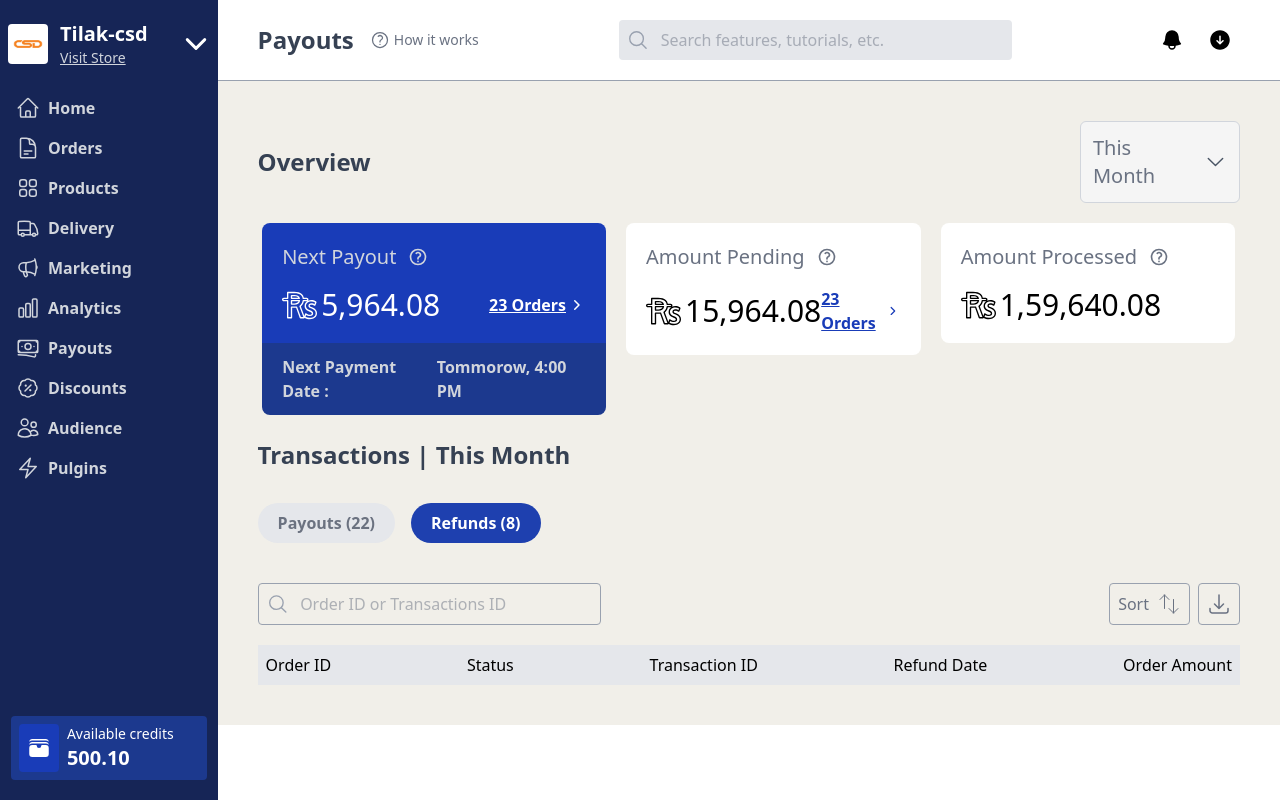
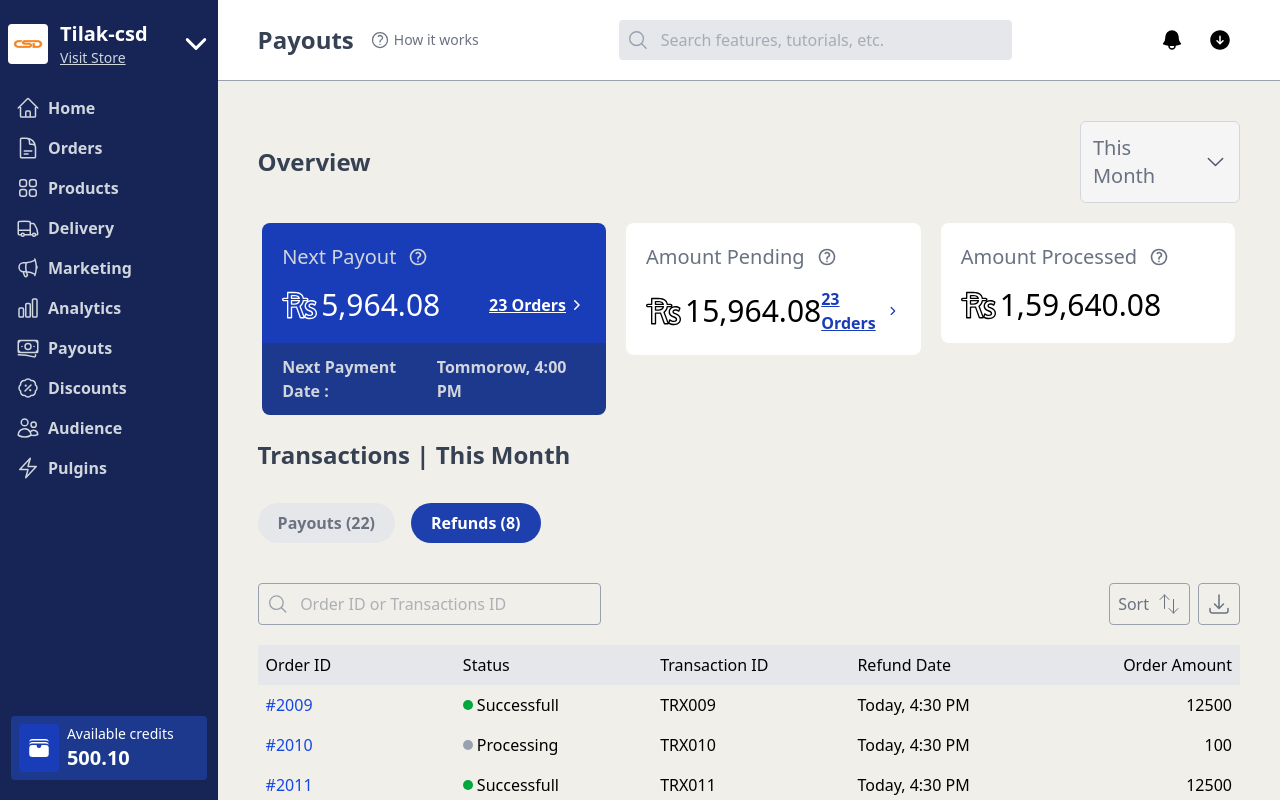
Before and after one commit to Tilak-csd/Dashboard-Clone, a React (Vite) app: page / in a window 1280 px wide. Shown: the top 800 px of the page. Built offline with nearby package versions, Linux system fonts and the light colour scheme.

Commit message:
finally compeleted the transaction history

```diff
--- a/src/components/Transactions.jsx
+++ b/src/components/Transactions.jsx
@@ -1,21 +1,44 @@
 import React from 'react'
-import {transaction} from '../store/data.js'
+import { transaction } from '../store/data.js'
+import { useRecoilState } from 'recoil'
+import { StatusAtom } from '../store/atoms/main.js'
 
 export default function Transactions() {
+  // const [color, setColor] = useRecoilState(StatusAtom)
   console.log(transaction);
-    const heading = ["Order ID", "Status", "Transaction ID", "Refund Date", "Order Amount"]
+  const heading = ["Order ID", "Status", "Transaction ID", "Refund Date", "Order Amount"]
 
   return (
     <div>
-        <div id="heading"
-        className='flex justify-between items-center py-2 px-2 bg-gray-200 mt-5'
+      <div className="grid grid-cols-5 gap-5 py-2 px-2 bg-gray-200 mt-5">
+        {heading.map((title, idx) => (
+          <div key={idx}
+          className={idx === heading.length - 1 ? "justify-self-end" : ""}
+          >{title}</div>
+        ))}
+      </div>
+
+      {transaction.map((details, idx)=> (
+        <div
+          key={idx}
+          className="grid grid-cols-5 gap-5 py-2 px-2"
         >
-          {heading.map((title, idx)=>{
-            return <div key={idx}>
-              {title}
-            </div>
-          })}
+          <div className='text-blue-700'>#{details.OrderId}</div>
+          {details.Status === "Processing" && <div className='flex items-center gap-1'>
+            <div className='w-2.5 h-2.5 rounded-full bg-gray-400'></div>
+            {details.Status}
+          </div>}
+          {details.Status === "Successfull" && <div className='flex items-center gap-1'>
+            <div className='w-2.5 h-2.5 rounded-full bg-green-600'></div>
+            {details.Status}
+          </div>}
+
+          <div>{details.TransactionId}</div>
+          <div>{details.RefundDate}</div>
+          <div className='justify-self-end'>{details.OrderAmount}</div>
         </div>
+      ))}
+
     </div>
   )
 }
--- a/src/store/data.js
+++ b/src/store/data.js
@@ -2,54 +2,54 @@ export const transaction =[{
     OrderId : "2009",
     Status : "Successfull",
     TransactionId : "TRX009",
-    RefunDate : "Today, 4:30 PM",
+    RefundDate : "Today, 4:30 PM",
     OrderAmount : "12500"
 },{
     OrderId : "2010",
     Status : "Processing",
     TransactionId : "TRX010",
-    RefunDate : "Today, 4:30 PM",
+    RefundDate : "Today, 4:30 PM",
     OrderAmount : "100"
 },{
     OrderId : "2011",
     Status : "Successfull",
     TransactionId : "TRX011",
-    RefunDate : "Today, 4:30 PM",
+    RefundDate : "Today, 4:30 PM",
     OrderAmount : "12500"
 },{
     OrderId : "2012",
     Status : "Successfull",
     TransactionId : "TRX012",
-    RefunDate : "Today, 4:30 PM",
+    RefundDate : "Today, 4:30 PM",
     OrderAmount : "12500"
 },{
     OrderId : "2009",
     Status : "Processing",
     TransactionId : "TRX009",
-    RefunDate : "Yesterday, 1:30 PM",
+    RefundDate : "Yesterday, 1:30 PM",
     OrderAmount : "500"
 },{
     OrderId : "2009",
     Status : "Successfull",
     TransactionId : "TRX009",
-    RefunDate : "Today, 4:30 PM",
+    RefundDate : "Today, 4:30 PM",
     OrderAmount : "12500"
 },{
     OrderId : "2009",
     Status : "Processing",
     TransactionId : "TRX009",
-    RefunDate : "Today, 4:30 PM",
+    RefundDate : "Today, 4:30 PM",
     OrderAmount : "12500"
 },{
     OrderId : "2009",
     Status : "Processing",
     TransactionId : "TRX009",
-    RefunDate : "Today, 4:30 PM",
+    RefundDate : "Today, 4:30 PM",
     OrderAmount : "12500"
 },{
     OrderId : "2009",
     Status : "Successfull",
     TransactionId : "TRX009",
-    RefunDate : "Today, 4:30 PM",
+    RefundDate : "Today, 4:30 PM",
     OrderAmount : "12500"
 },]
```
